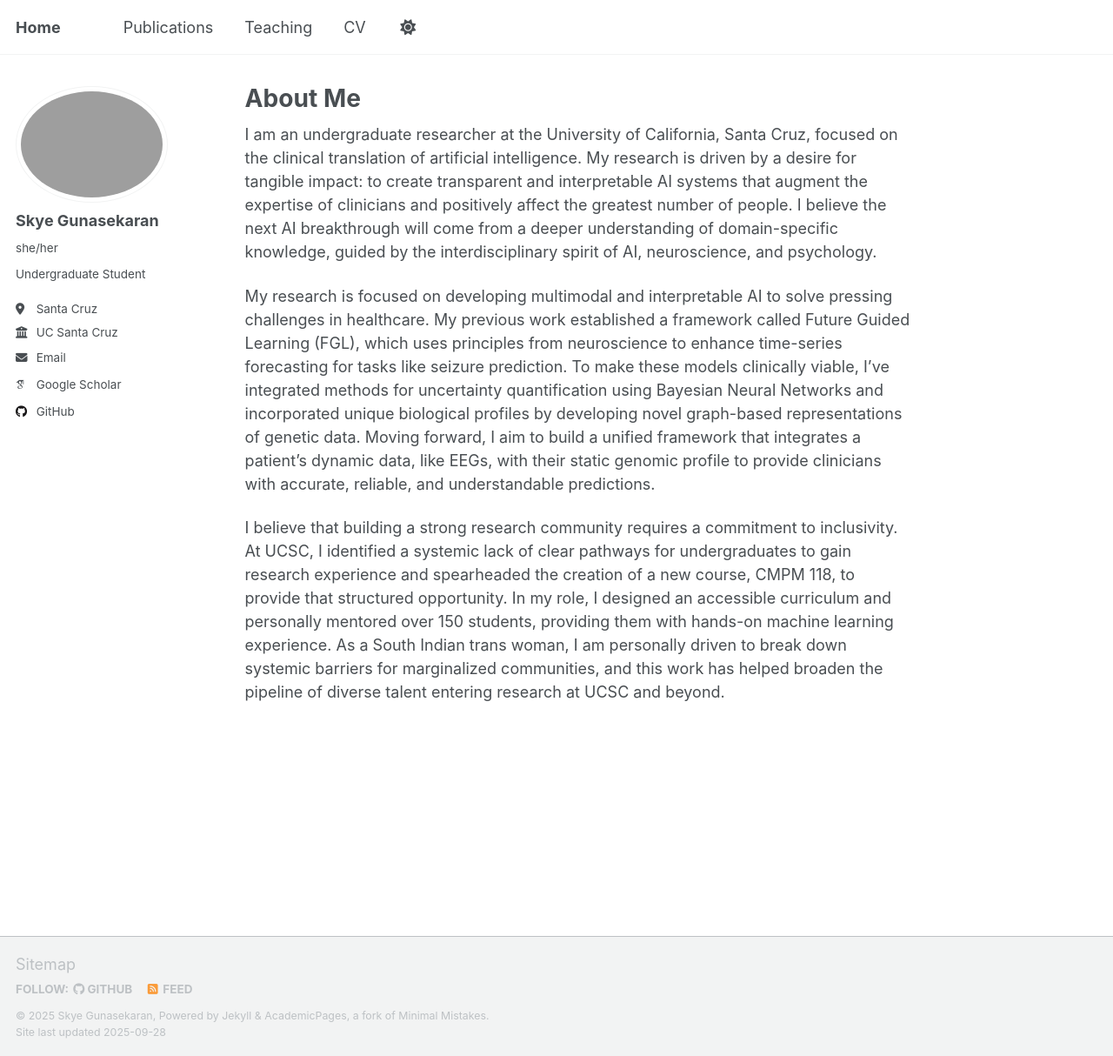
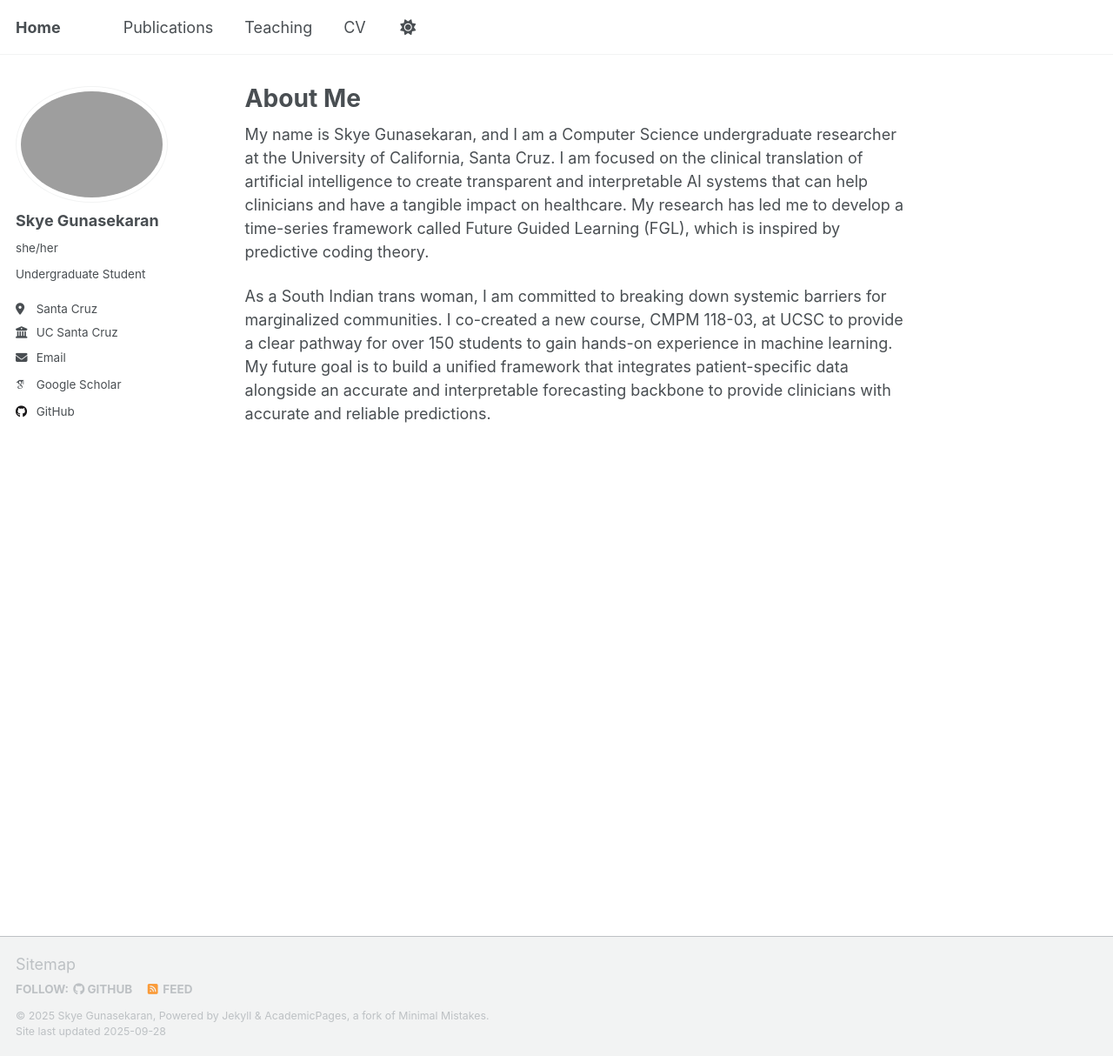
Before and after one commit to SkyeGunasekaran/SkyeGunasekaran.github.io, a Jekyll site: the page built from _pages/about.md, in a window 1280 px wide and 1214 px high. Shown: the whole window at 87% size. Built offline with Jekyll 4.4.1, drawn with Linux system fonts in a browser that asks for light colours; some web fonts are replaced; a script that is not in the unit is left out.

Commit message:
Initial site content and configuration

```diff
--- a/_pages/about.md
+++ b/_pages/about.md
@@ -7,8 +7,6 @@ redirect_from:
   - /about.html
 ---
 
-I am an undergraduate researcher at the University of California, Santa Cruz, focused on the clinical translation of artificial intelligence. My research is driven by a desire for tangible impact: to create transparent and interpretable AI systems that augment the expertise of clinicians and positively affect the greatest number of people. I believe the next AI breakthrough will come from a deeper understanding of domain-specific knowledge, guided by the interdisciplinary spirit of AI, neuroscience, and psychology.
+My name is Skye Gunasekaran, and I am a Computer Science undergraduate researcher at the University of California, Santa Cruz. I am focused on the clinical translation of artificial intelligence to create transparent and interpretable AI systems that can help clinicians and have a tangible impact on healthcare. My research has led me to develop a time-series framework called Future Guided Learning (FGL), which is inspired by predictive coding theory.
 
-My research is focused on developing multimodal and interpretable AI to solve pressing challenges in healthcare. My previous work established a framework called Future Guided Learning (FGL), which uses principles from neuroscience to enhance time-series forecasting for tasks like seizure prediction. To make these models clinically viable, I've integrated methods for uncertainty quantification using Bayesian Neural Networks and incorporated unique biological profiles by developing novel graph-based representations of genetic data. Moving forward, I aim to build a unified framework that integrates a patient's dynamic data, like EEGs, with their static genomic profile to provide clinicians with accurate, reliable, and understandable predictions.
-
-I believe that building a strong research community requires a commitment to inclusivity. At UCSC, I identified a systemic lack of clear pathways for undergraduates to gain research experience and spearheaded the creation of a new course, CMPM 118, to provide that structured opportunity. In my role, I designed an accessible curriculum and personally mentored over 150 students, providing them with hands-on machine learning experience. As a South Indian trans woman, I am personally driven to break down systemic barriers for marginalized communities, and this work has helped broaden the pipeline of diverse talent entering research at UCSC and beyond.
+As a South Indian trans woman, I am committed to breaking down systemic barriers for marginalized communities. I co-created a new course, CMPM 118-03, at UCSC to provide a clear pathway for over 150 students to gain hands-on experience in machine learning. My future goal is to build a unified framework that integrates patient-specific data alongside an accurate and interpretable forecasting backbone to provide clinicians with accurate and reliable predictions.
```
